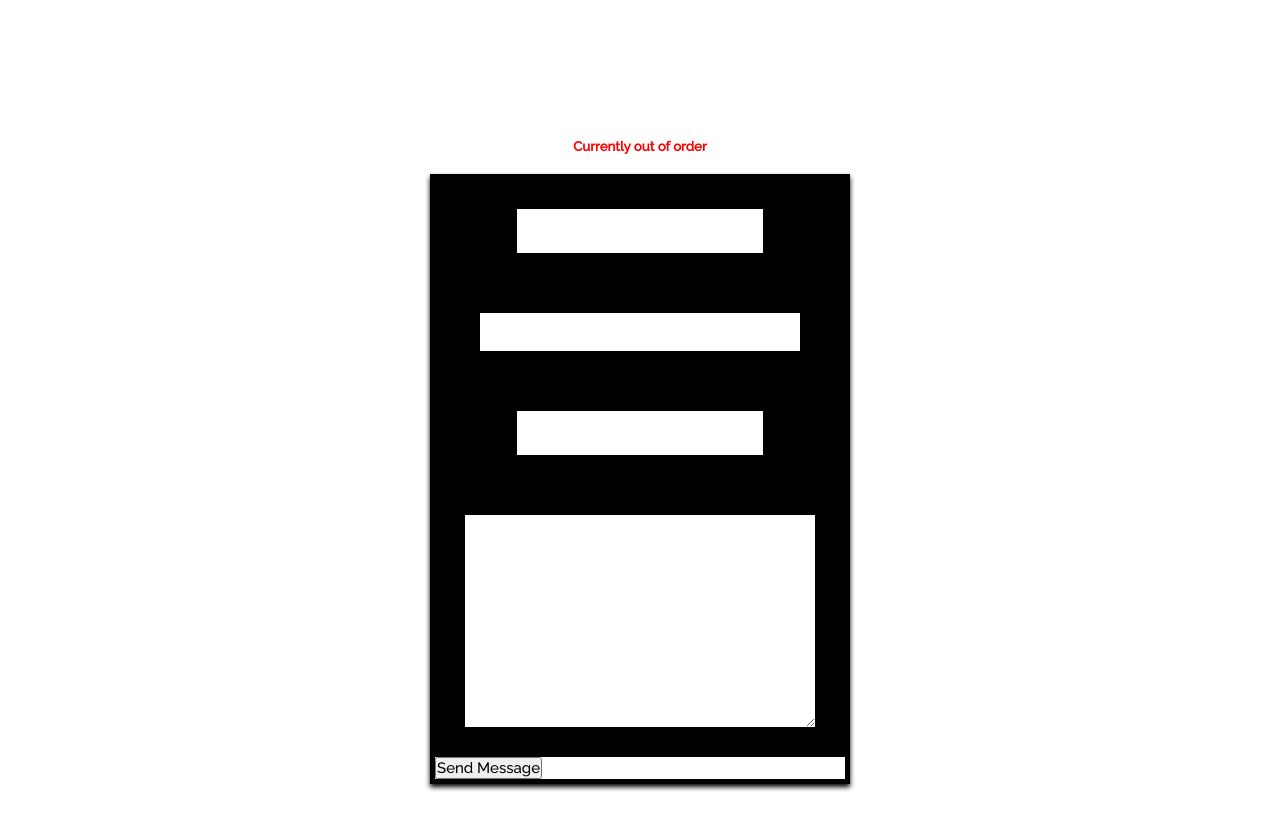
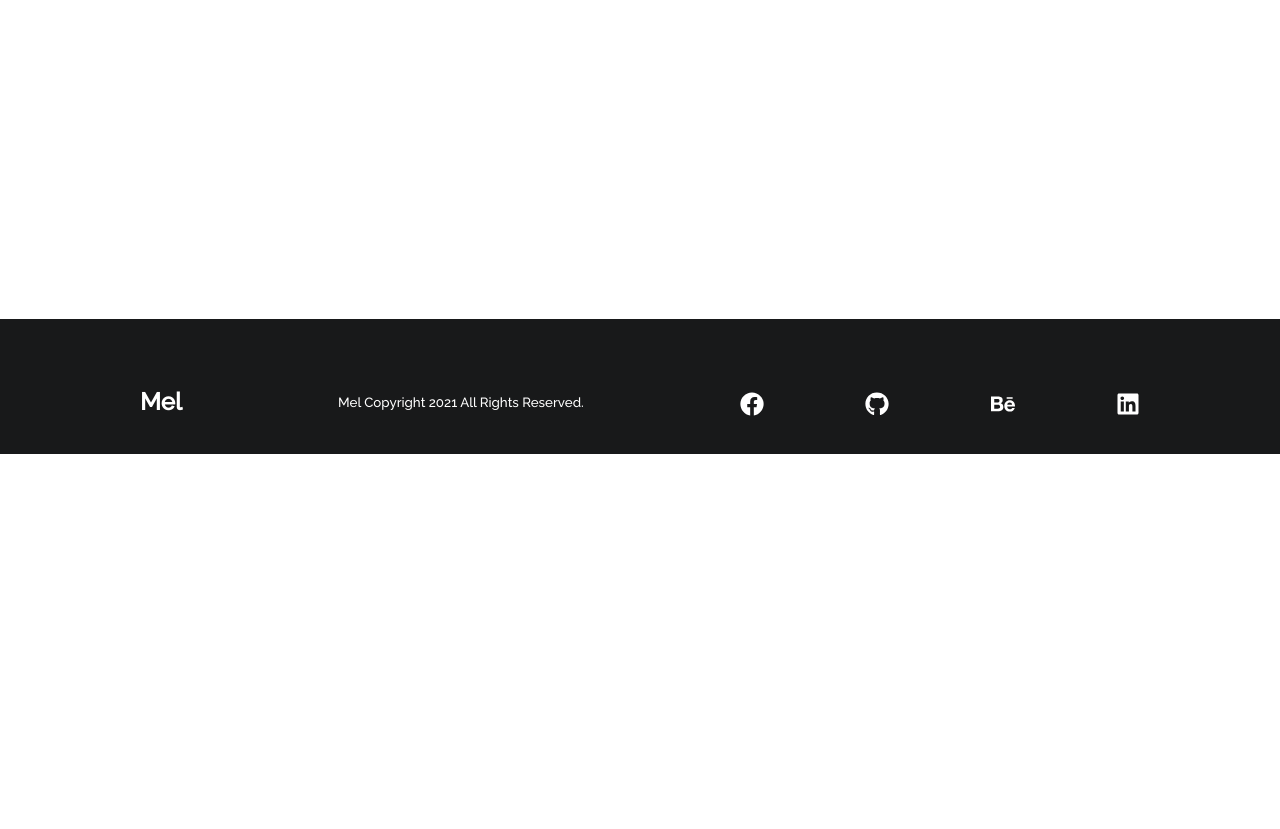
Before and after one commit to Mvint2647/portfoliovint, a React (Create React App) app: page /contactpage in a window 1280 px wide. Shown: the part 960-1789 px from the top of the page. After the commit the page ends 1414 px from the top, so only its background shows below. Built offline with nearby package versions, Linux system fonts and the light colour scheme.

Commit message:
updated portfolio

```diff
--- a/src/pages/ContactPage.js
+++ b/src/pages/ContactPage.js
@@ -1,7 +1,7 @@
 import React, { useState } from "react";
 import NavBarCopy from "../components/NavBarCopy";
 import Contact from "../components/Contact/Carousel";
-import Email from "../components/Email/Email";
+// import Email from "../components/Email/Email";
 import Footer from "../components/Footer";
 
 
@@ -16,7 +16,7 @@ const ContactPage = () => {
     <>
       <NavBarCopy toggle={toggle} />
       <Contact />
-      <Email />
+      {/* <Email /> */}
       <Footer />
     </>
   );
```
